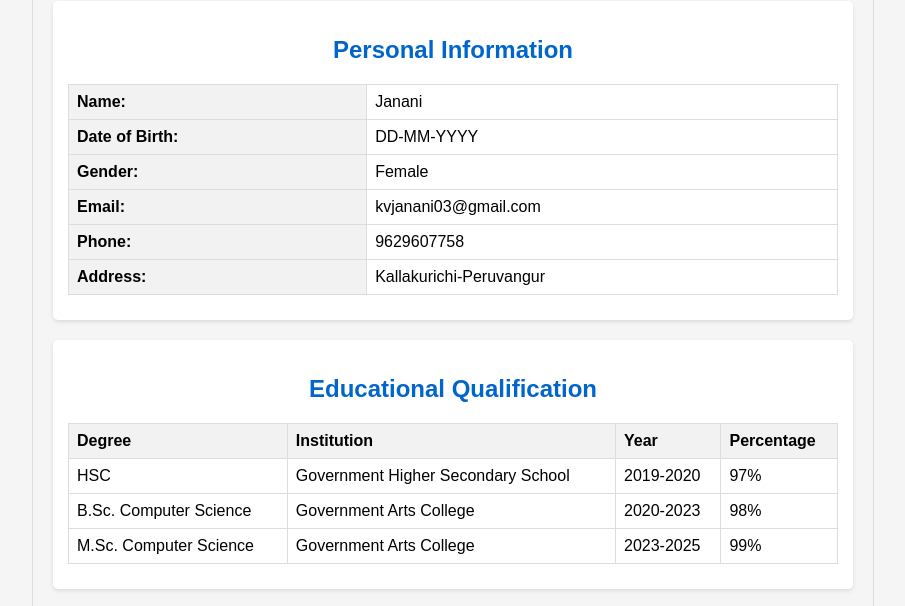
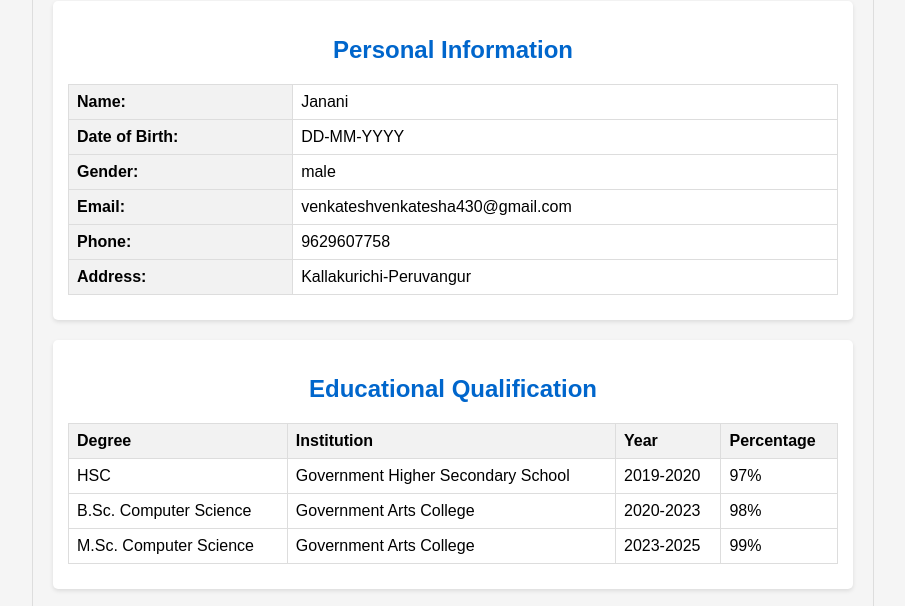
Before and after one commit to Venkatesh-MSc/document, a plain HTML site: page index.html in a window 1280 px wide. Shown: the part 120-726 px from the top of the page, without its empty margins (187-1092 px from the left). Drawn offline with Linux system fonts and the light colour scheme.

Commit message:
Update index.html

```diff
--- a/index.html
+++ b/index.html
@@ -1,4 +1,4 @@
-<!DOCTYPE html>
+  <!DOCTYPE html>
 <html>
 <head>
     <title>Bio-Data</title>
@@ -60,11 +60,11 @@
             </tr>
             <tr>
                 <th>Gender:</th>
-                <td>Female</td>
+                <td>male</td>
             </tr>
             <tr>
                 <th>Email:</th>
-                <td>kvjanani03@gmail.com</td>
+                <td>venkateshvenkatesha430@gmail.com</td>
             </tr>
             <tr>
                 <th>Phone:</th>
```
